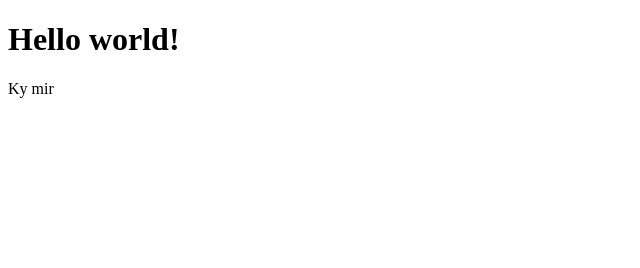
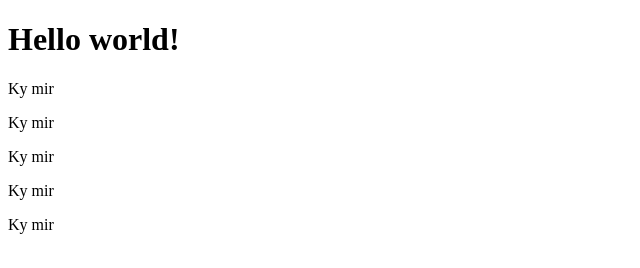
Before and after one commit to Nikita357nix/Thefirstpage, a plain HTML site: page Thefirstpage/index.html in a window 1280 px wide. Shown: the whole page, without its empty margins (0-640 px from the left). Drawn offline with Linux system fonts and the light colour scheme.

Commit message:
a new text in page

```diff
--- a/Thefirstpage/index.html
+++ b/Thefirstpage/index.html
@@ -9,6 +9,10 @@
 <body>
 	<h1>Hello world!</h1>
 	<p>Ky mir</p>
+	<p>Ky mir</p>
+	<p>Ky mir</p>
+	<p>Ky mir</p>
+	<p>Ky mir</p>
 </body>
 
 </html>
```
